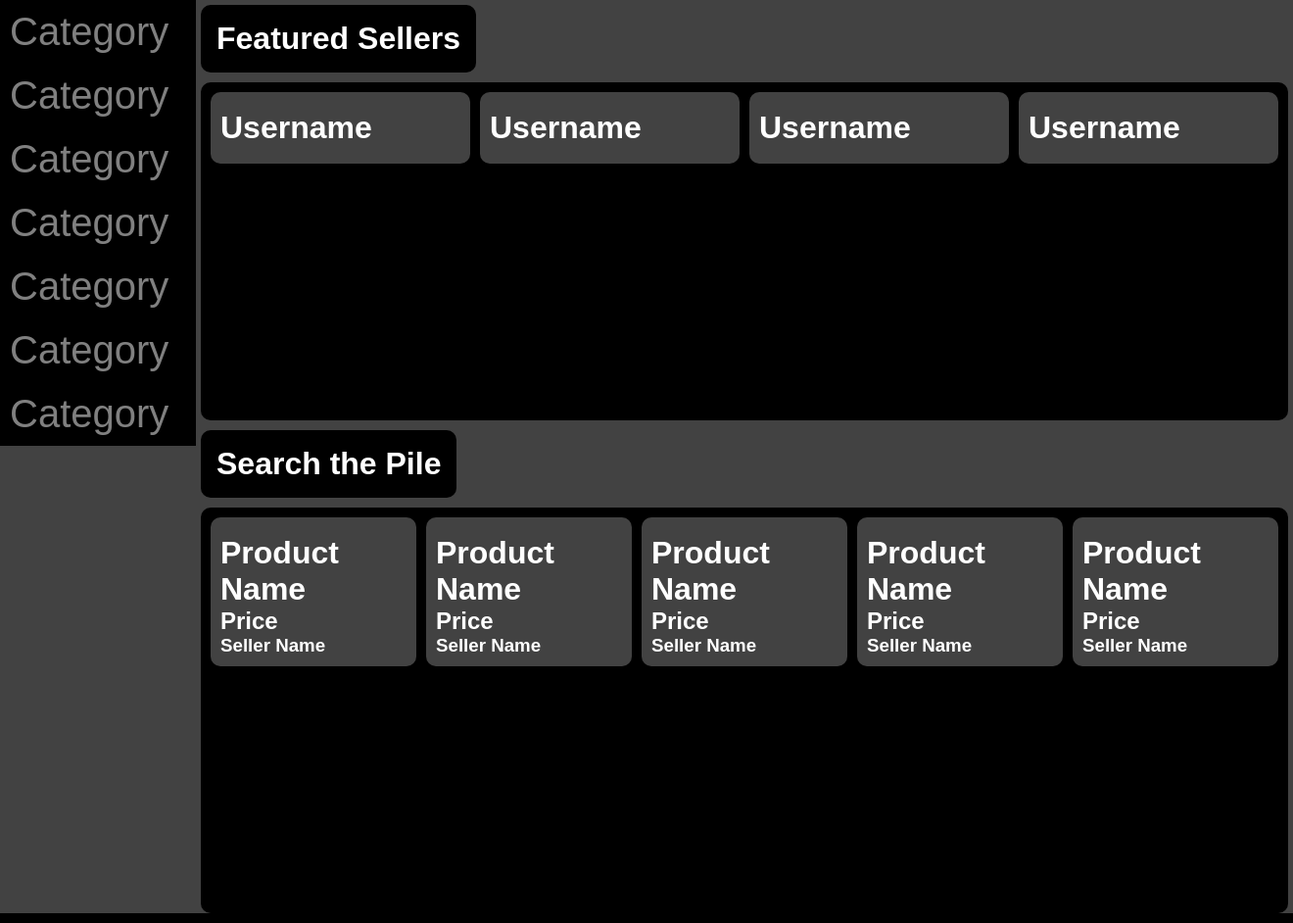
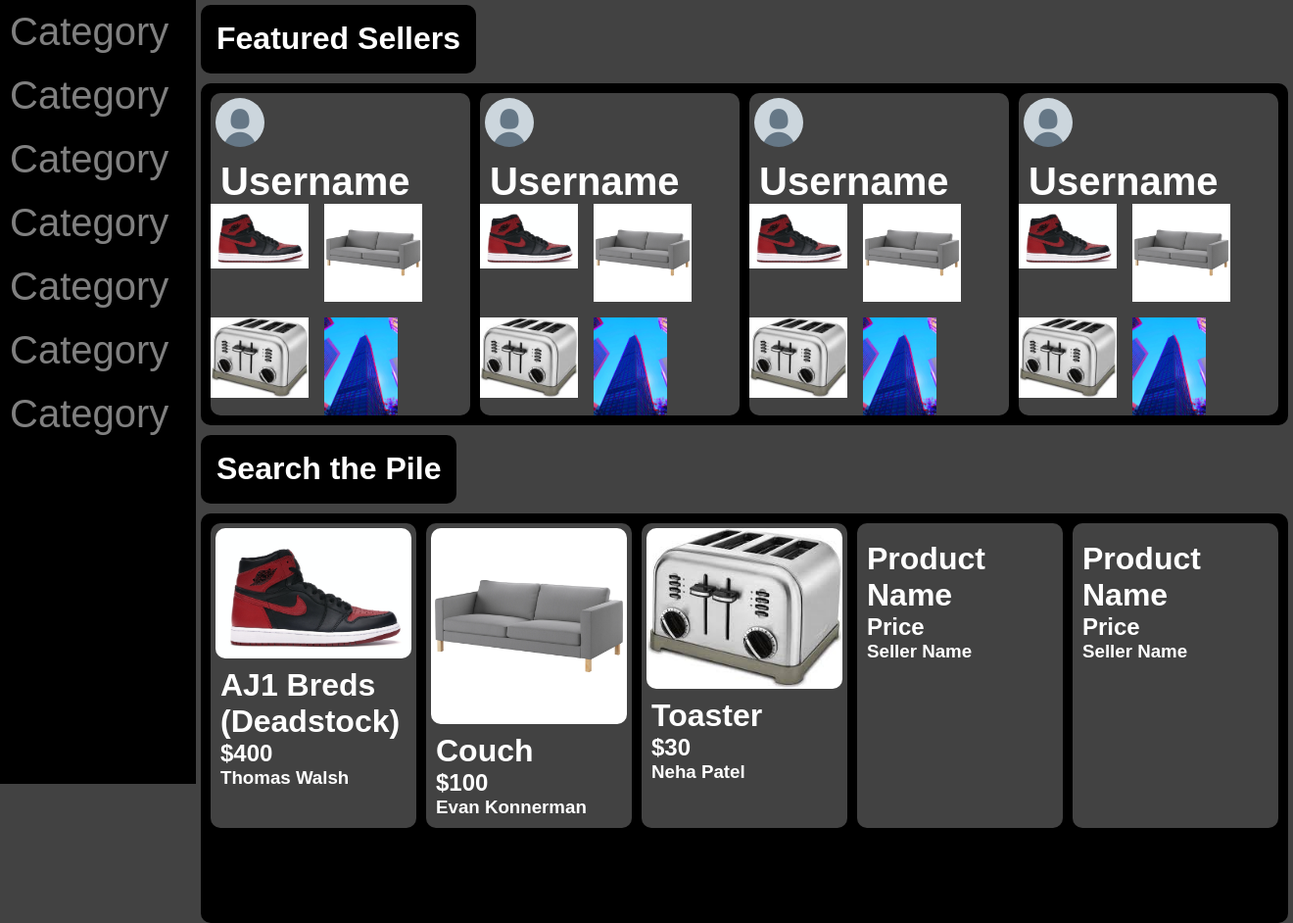
Before and after one commit to sharpnachos/OGS, a PHP site: page /test.html in a window 1320 px wide. Shown: the part 75-1017 px from the top of the page at 98% size. Run offline with PHP 8.4, Linux system fonts and the light colour scheme.

Commit message:
some image support

```diff
--- a/OGS/css/test.css
+++ b/OGS/css/test.css
@@ -42,6 +42,7 @@ aside{
     width: 200px;
     height: 100%;
     float:left;
+    position: fixed;
     background: black;
 }
 aside a{
@@ -112,9 +113,33 @@ aside li{
     margin: 5px;
 }
 
+.FSProfilePic{
+    float: left;
+    margin: 5px;
+    max-width: 50px;
+    max-height: 50px;
+    border-radius: 50%;
+}
+
 .innerBox2 h1{
+    float: left;
+    margin-top: 8px;
     margin-left: 10px;
     margin-right: 10px;
+    font-size: 40px;
+}
+
+.FSProducts{
+    display: grid;
+    float:left;
+    grid-template-columns: 1fr 1fr;
+    grid-template-rows: 1fr 1fr;
+    grid-gap: 1em;
+}
+
+.FSProducts img{
+    max-width: 100px;
+    max-height: 100px;
 }
 
 .wrapperSTP{
@@ -148,6 +173,13 @@ aside li{
     margin-bottom: 10px;
 }
 
+.innerBox4 img{
+    margin: 5px;
+    width: 200px;
+    max-height: 300px;
+    border-radius: 10px;
+}
+
 @media screen and (max-width: 700px) {
     aside{
         display: none;
--- a/OGS/test.html
+++ b/OGS/test.html
@@ -27,36 +27,44 @@
             <div class="box2">
                 <div class="wrapperFS">
                     <div class="innerBox2">
-                        <img>
+                        <img class="FSProfilePic" src="images/default-profile-pic.png">
                         <h1>Username</h1>
-                        <img>
-                        <img>
-                        <img>
-                        <img>
+                        <div class="FSProducts">
+                            <img src="images/breds.jpg">
+                            <img src="images/couch.jpg">
+                            <img src="images/toaster.jpg">
+                            <img src="images/city.png">
+                        </div>
                     </div>
                     <div class="innerBox2">
-                        <img>
+                        <img class="FSProfilePic" src="images/default-profile-pic.png">
                         <h1>Username</h1>
-                        <img>
-                        <img>
-                        <img>
-                        <img>
+                        <div class="FSProducts">
+                            <img src="images/breds.jpg">
+                            <img src="images/couch.jpg">
+                            <img src="images/toaster.jpg">
+                            <img src="images/city.png">
+                        </div>
                     </div>
                     <div class="innerBox2">
-                        <img>
+                        <img class="FSProfilePic" src="images/default-profile-pic.png">
                         <h1>Username</h1>
-                        <img>
-                        <img>
-                        <img>
-                        <img>
+                        <div class="FSProducts">
+                            <img src="images/breds.jpg">
+                            <img src="images/couch.jpg">
+                            <img src="images/toaster.jpg">
+                            <img src="images/city.png">
+                        </div>
                     </div>
                     <div class="innerBox2">
-                        <img>
+                        <img class="FSProfilePic" src="images/default-profile-pic.png">
                         <h1>Username</h1>
-                        <img>
-                        <img>
-                        <img>
-                        <img>
+                        <div class="FSProducts">
+                            <img src="images/breds.jpg">
+                            <img src="images/couch.jpg">
+                            <img src="images/toaster.jpg">
+                            <img src="images/city.png">
+                        </div>
                     </div>
                 </div>
             </div>
@@ -66,22 +74,22 @@
             <div class="box4">
                 <div class="wrapperSTP">
                     <div class="innerBox4">
-                        <img>
-                        <h1>Product Name</h1>
-                        <h2>Price</h2>
-                        <h3>Seller Name</h3>
+                        <img src="images/breds.jpg">
+                        <h1>AJ1 Breds (Deadstock)</h1>
+                        <h2>$400</h2>
+                        <h3>Thomas Walsh</h3>
                     </div>
                     <div class="innerBox4">
-                        <img>
-                        <h1>Product Name</h1>
-                        <h2>Price</h2>
-                        <h3>Seller Name</h3>
+                        <img src="images/couch.jpg">
+                        <h1>Couch</h1>
+                        <h2>$100</h2>
+                        <h3>Evan Konnerman</h3>
                     </div>
                     <div class="innerBox4">
-                        <img>
-                        <h1>Product Name</h1>
-                        <h2>Price</h2>
-                        <h3>Seller Name</h3>
+                        <img src="images/toaster.jpg">
+                        <h1>Toaster</h1>
+                        <h2>$30</h2>
+                        <h3>Neha Patel</h3>
                     </div>
                     <div class="innerBox4">
                         <img>
```
Also changed, not shown: OGS/images/default-profile-pic.png (added).
